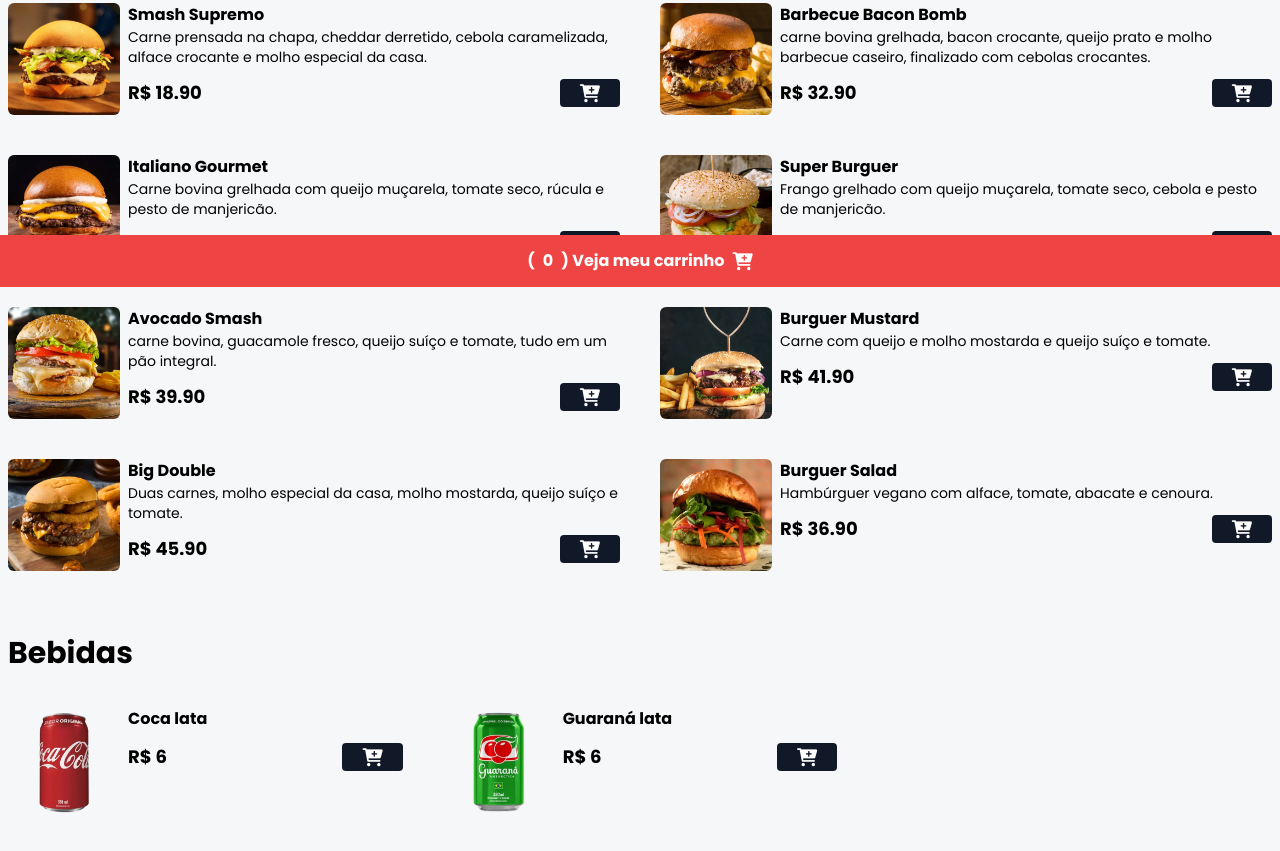
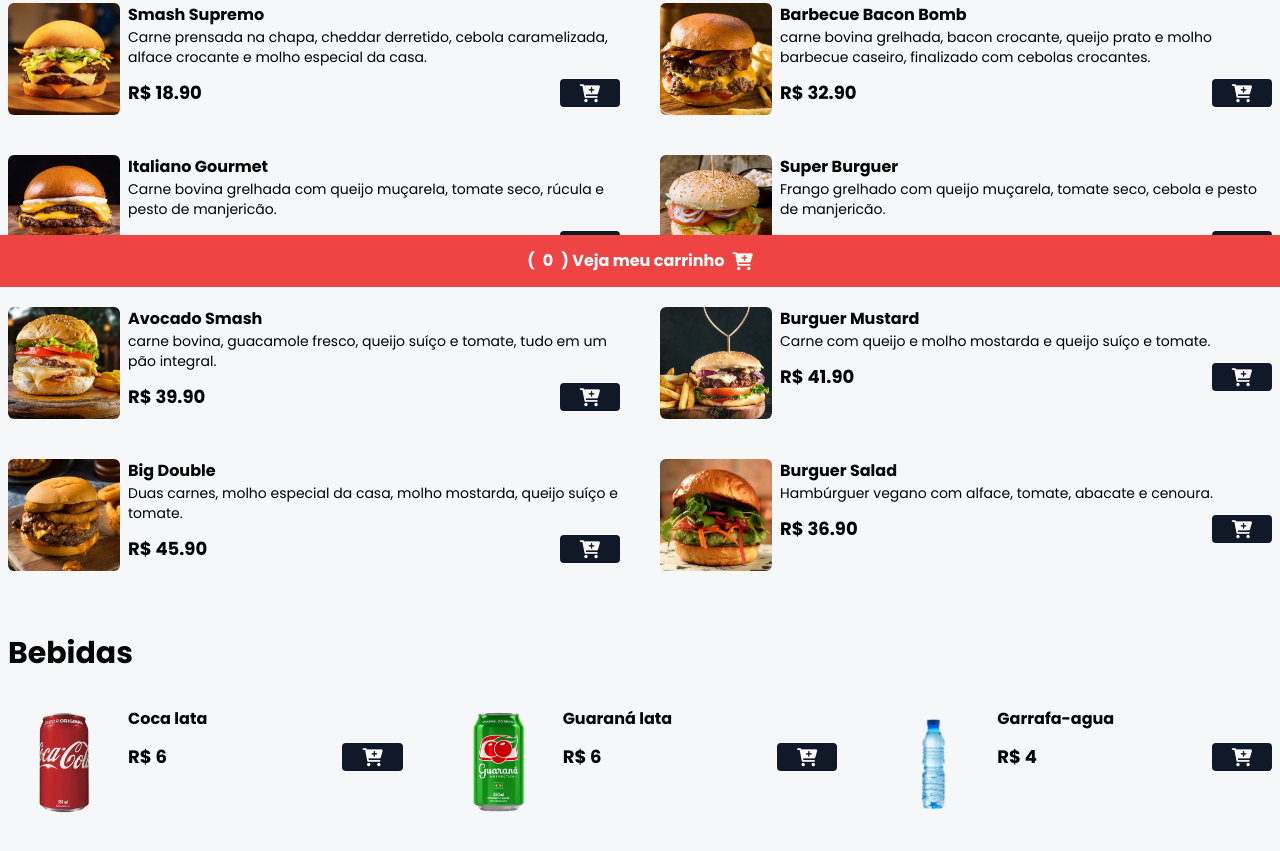
Before and after one commit to mizaeldragon/cardapio-online, a website: page index.html in a window 1280 px wide. Shown: the part 513-1364 px from the top of the page. Drawn offline with nearby package versions, Linux system fonts and the light colour scheme.

Commit message:
feat: add produto garrafa de agua e mudei a logo do header

```diff
--- a/index.html
+++ b/index.html
@@ -29,7 +29,7 @@
     <header class="w-full h-[420px] bg-zinc-900 bg-home bg-cover bg-center">
       <div class="w-full h-full flex flex-col justify-center items-center">
         <img
-          src="./assets/hamb-1.webp"
+          src="./assets/logo-burguer.webp"
           alt="logo burguer"
           class="w-32 h-32 rounded-full shadow-lg hover:scale-110 duration-200"
         />
@@ -342,6 +342,31 @@
           </div>
         </div>
         <!--FIM PRODUTO REFRI 2-->
+
+        <!--PRODUTO AGUA-->
+        <div class="flex gap-2 w-full">
+          <img
+            src="./assets/garrafa-agua.webp"
+            alt="Garrafa-agua"
+            class="w-28 h-28 rounded-md hover:scale-110 hover:-rotate-2 duration-300"
+          />
+
+          <div class="w-full">
+            <p class="font-bold">Garrafa-agua</p>
+
+            <div class="flex items-center gap-2 justify-between mt-3">
+              <p class="font-bold text-lg">R$ 4</p>
+              <button
+                class="bg-gray-900 px-5 rounded add-to-cart-btn"
+                data-name="Garrafa-agua"
+                data-price="4"
+              >
+                <i class="fa fa-cart-plus text-lg text-white"></i>
+              </button>
+            </div>
+          </div>
+        </div>
+        <!--FIM PRODUTO AGUA-->
       </div>
       <!--GRID BEBIDAS FIM-->
     </div>
```
Also changed, not shown: assets/garrafa-agua.webp (added), assets/logo-burguer.webp (added).
